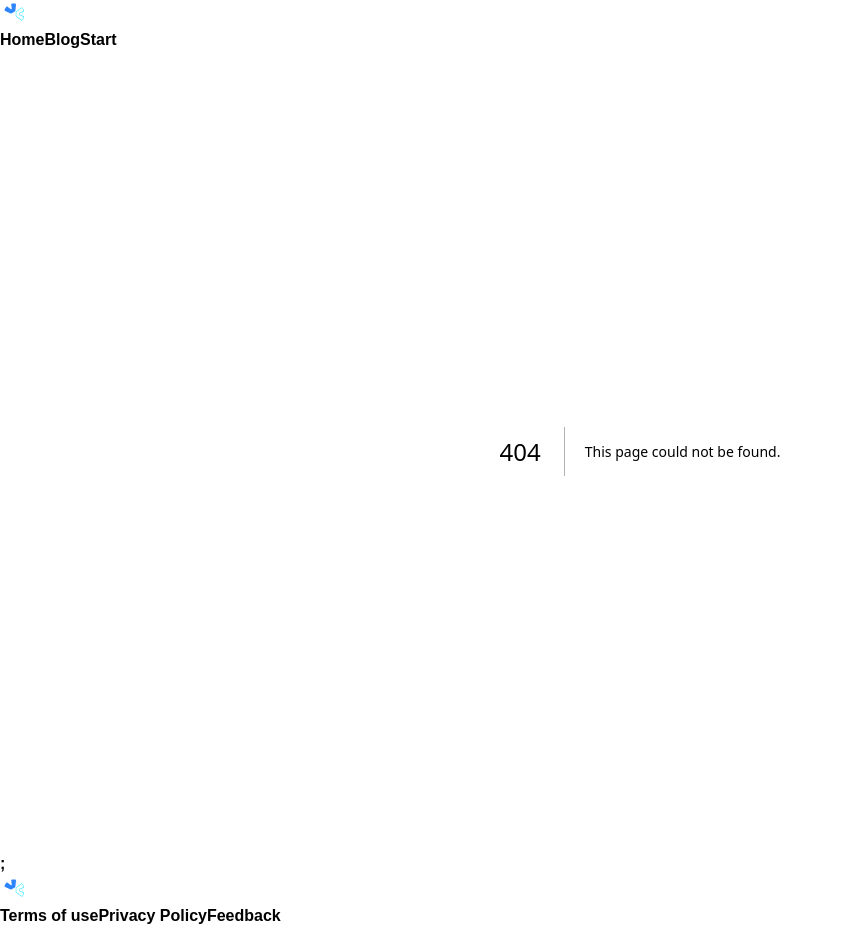
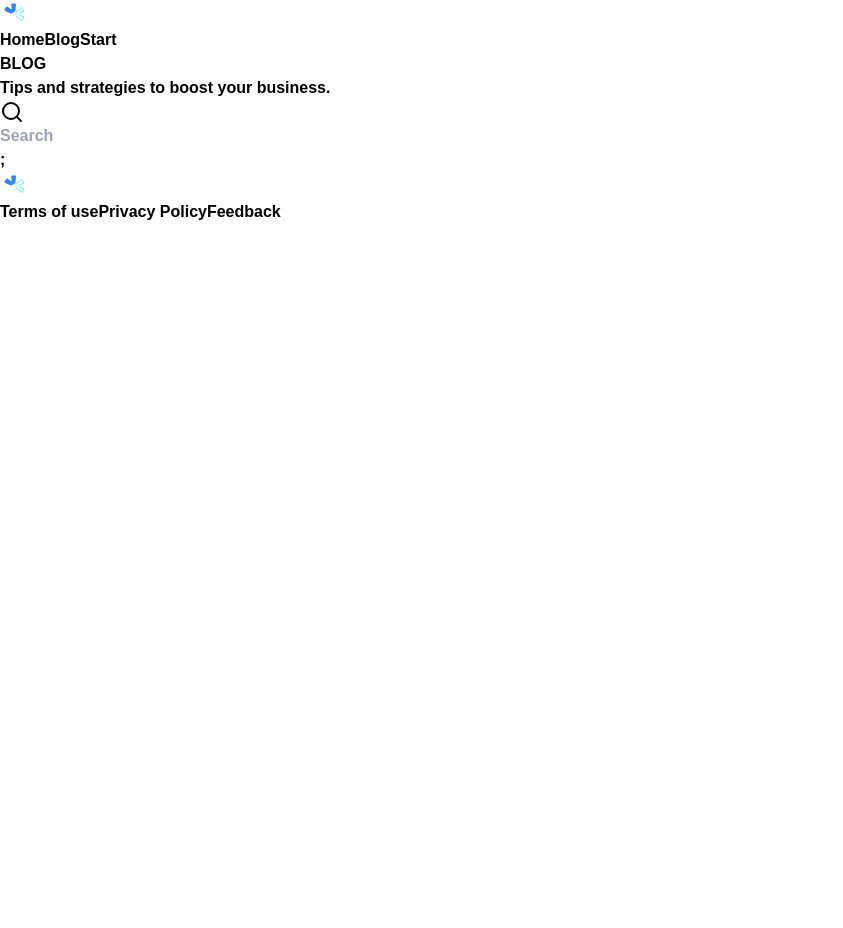
Before and after one commit to jotadagostin/siteblog, a Next.js app in the folder site-blog/: page /blog in a window 1280 px wide. Before the commit this address had no page. Shown: the whole page, without its empty margins (0-843 px from the left). After the commit the page ends 800 px from the top, so only its background shows below. Built offline with nearby package versions, Linux system fonts and the light colour scheme; a web font is replaced by a local one.

Commit message:
settting new component
Search component

```diff
--- /dev/null
+++ b/site-blog/src/components/search/index.ts
@@ -0,0 +1 @@
+export * from "./search";
--- /dev/null
+++ b/site-blog/src/components/search/search.tsx
@@ -0,0 +1,44 @@
+import { cn } from "@/lib/utils";
+import { SearchIcon } from "lucide-react";
+import { useRouter } from "next/router";
+import { useCallback } from "react";
+
+export const Search = () => {
+  const router = useRouter();
+  const query = router.query.q as string;
+
+  const handleSearch = useCallback(
+    (event: React.FormEvent) => {
+      event.preventDefault();
+      if (query.trim()) {
+        router.push(`/blog?q=${encodeURIComponent(query)}`);
+      }
+    },
+    [query, router],
+  );
+
+  const handleQueryChange = (event: React.ChangeEvent<HTMLInputElement>) => {
+    const newQuery = event?.target.value;
+
+    router.push(`/blog?q=${encodeURIComponent(newQuery)}`, undefined, {
+      shallow: true,
+      scroll: false,
+    });
+  };
+
+  return (
+    <form className="relative group" onSubmit={handleSearch}>
+      <SearchIcon
+        className={cn(
+          `text-gray-300 absolute left-3 top-1/2 h-4 w-4 transition-colors duration-200 -translate-y-1/2 group-focus-within:text-blue-300 ${query ? "text-blue-300" : ""}`,
+        )}
+      />
+      <input
+        type="text"
+        placeholder="Search"
+        onChange={handleQueryChange}
+        className="w-72 h-10 bg-transparent border border-gray-400 pl-9 text-gray-100 rounded-md text-body-sm outline-none transition-all duration-200 focus-within:border-blue-300 focus-within:ring-1 focus-within:ring-blue-300 placeholder:text-gray-300 placeholder:text-body-sm"
+      />
+    </form>
+  );
+};
--- /dev/null
+++ b/site-blog/src/pages/blog/index.tsx
@@ -0,0 +1,24 @@
+import { Search } from "@/components/search";
+
+export default function BlogPage() {
+  return (
+    <div className="flex flex-col py-24 flex-grow h-full">
+      <header>
+        {/* TAG */}
+        <div className="container spayce-y-6 flex flex-col items-start justify-between md:flex-row md:items-end lg:items-end">
+          <div className="flex flex-col gap-4  md:px-0">
+            <span className="text-body-tag text-cyan-100 w-fit rounded-md text-center md:text-left py-2 px-4 bg-cyan-300">
+              BLOG
+            </span>
+            {/* TITLE */}
+            <h1 className="text-balance text-start md:text-left text-heading-lg md:text-heading-xl max-w-2xl text-gray-100">
+              Tips and strategies to boost your business.
+            </h1>
+          </div>
+        </div>
+      </header>
+      {/* SEARCH */}
+      <Search />
+    </div>
+  );
+}
```
Also changed, not shown: site-blog/posts/primeiro-post.md (+19 -6 lines), site-blog/public/assets/dev-image.jpg (deleted), site-blog/public/assets/primeiro-post.png (added).
